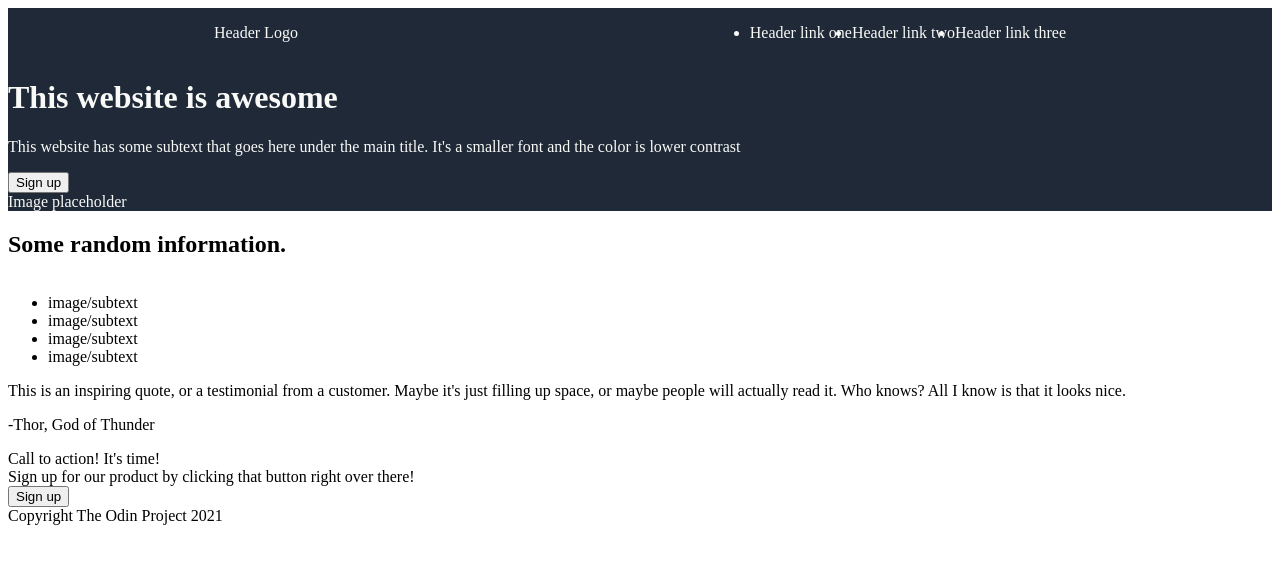
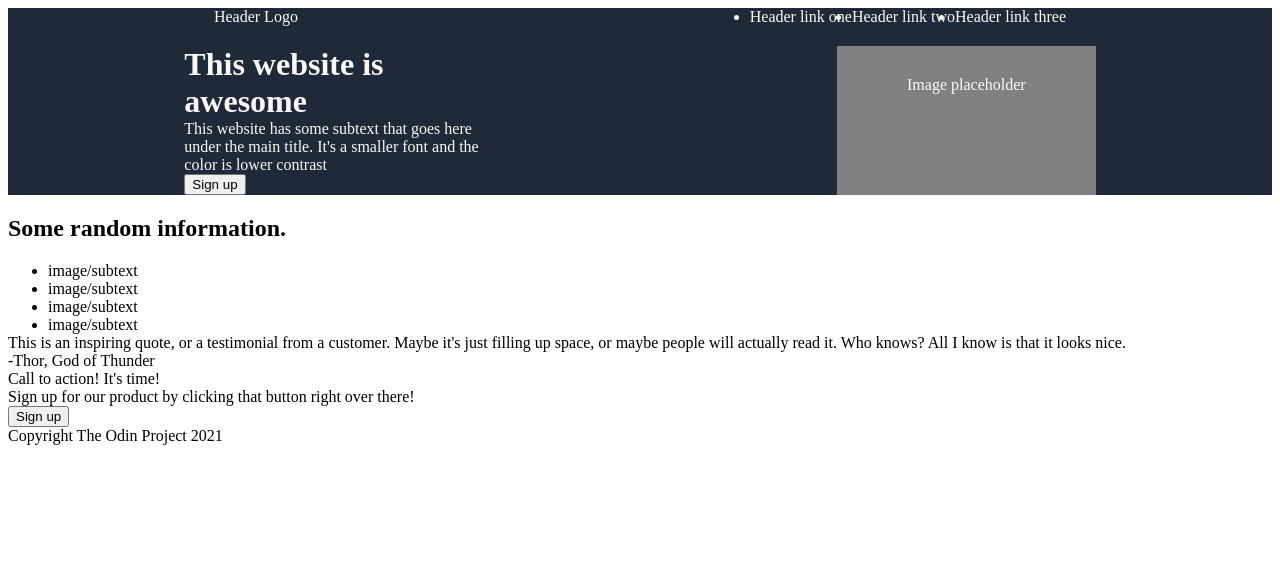
Before and after one commit to blueberryhan/odin-landing-page, a plain HTML site: page index.html in a window 1280 px wide. Drawn offline with Linux system fonts and the light colour scheme.

Commit message:
edit hero block

```diff
--- a/index.html
+++ b/index.html
@@ -19,12 +19,14 @@
         <li>Header link three</li>
       </ul>
     </div>
-    <div>
-      <h1>This website is awesome</h1>
-      <p>This website has some subtext that goes here under the main title. It's a smaller font and the color is lower contrast</p>
-      <button>Sign up</button>
+    <div class="hero-content">
+      <div class="hero-desc">
+        <h1>This website is awesome</h1>
+        <p>This website has some subtext that goes here under the main title. It's a smaller font and the color is lower contrast</p>
+        <button>Sign up</button>
+      </div>
+      <div class="image">Image placeholder</div>
     </div>
-    <div>Image placeholder</div>
   </div>
   <h2>Some random information.</h2>
   <ul>
--- a/styles.css
+++ b/styles.css
@@ -11,6 +11,7 @@ body {
 .header {
   display: flex;
   justify-content: space-around;
+  margin-bottom: 20px;
 }
 
 .header-links {
@@ -18,5 +19,24 @@ body {
 }
 
 .logo {
-  margin-top: 16px;
+  margin-top:
 }
+
+.hero-content {
+  display: flex;
+  justify-content: space-around;
+}
+
+.hero-desc {
+  width: 300px;
+  gap: 2px;
+}
+
+.image {
+  padding: 30px 70px;
+  background-color: grey;
+}
+
+h1, p, button, ul {
+  margin: 0;
+}
```
